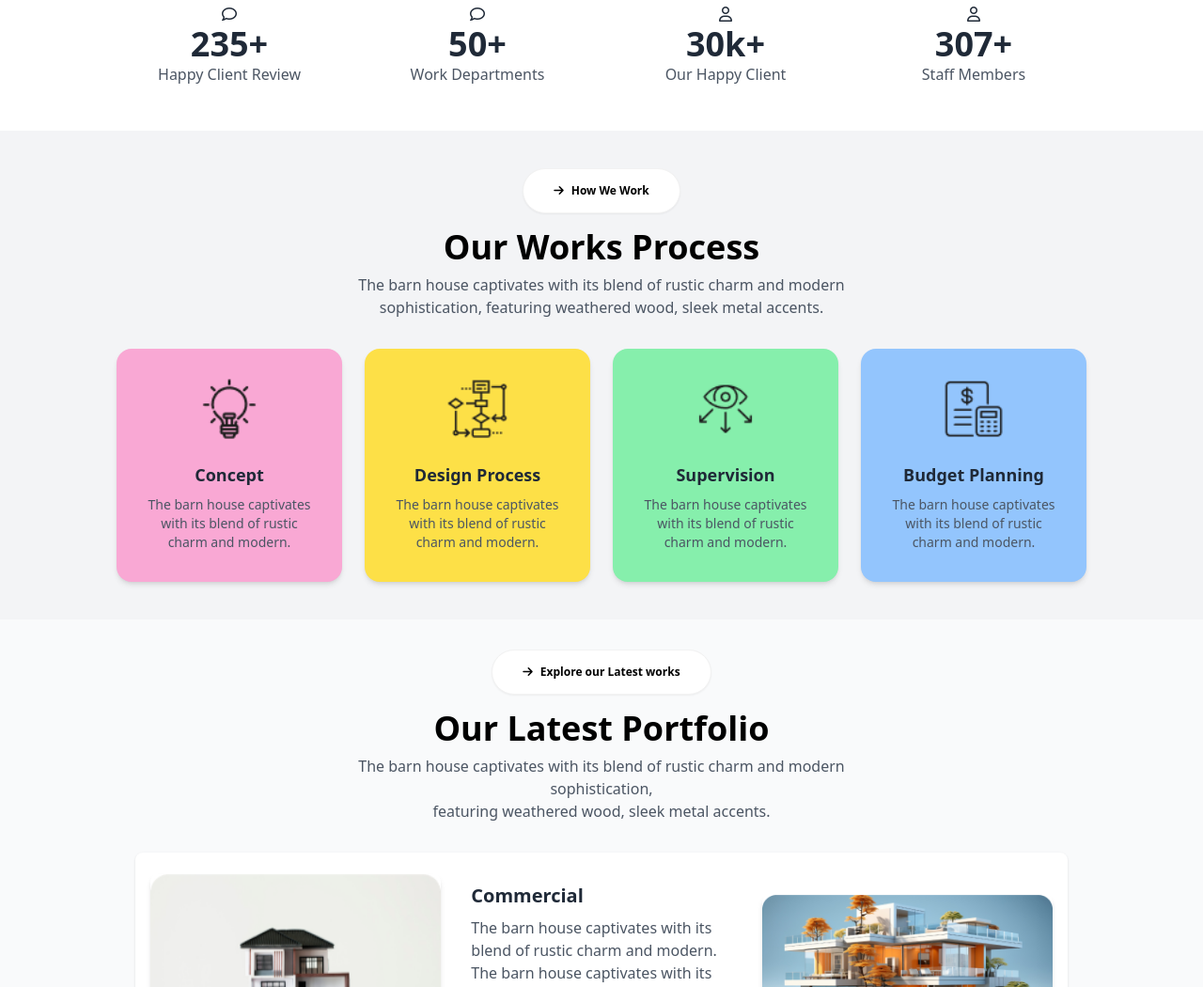
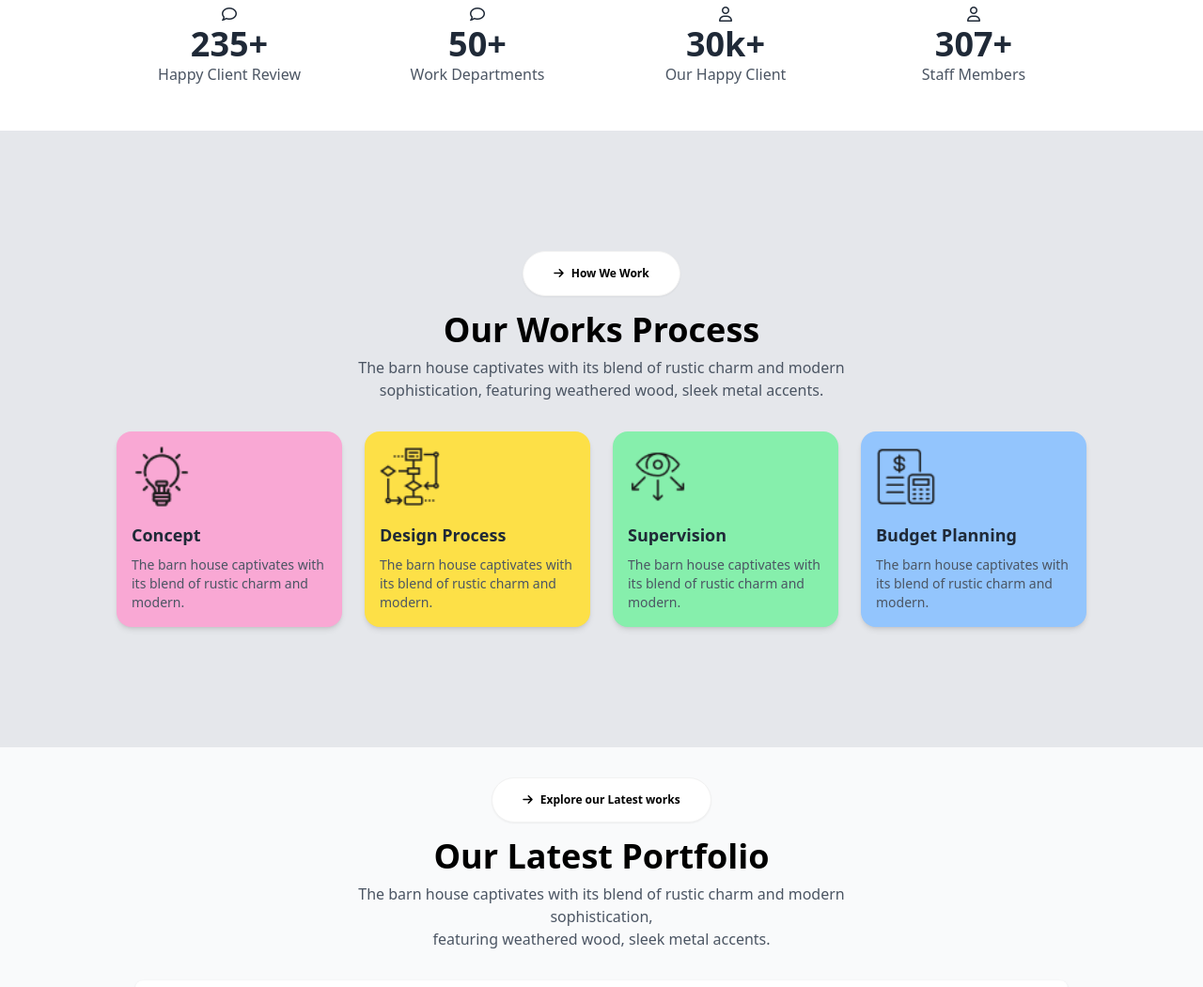
Before and after one commit to zasimmallick/B10-Assignment-03, a plain HTML site: page index.html in a window 1280 px wide. Shown: the part 1750-2800 px from the top of the page at 94% size. Drawn offline with nearby package versions, Linux system fonts and the light colour scheme.

Commit message:
Final Commit Add

```diff
--- a/index.html
+++ b/index.html
@@ -47,6 +47,7 @@
 
 </head>
 <body class="font-Manrope">
+  <!-- Header section start -->
   <header class="md:container mx-auto">
    <!-- Navbar Section Start -->
     <section class="lg:px-16 lg:pt-4">
@@ -133,12 +134,13 @@
     </section>
       <!-- Banner section End -->
   </header>
+   <!-- Header section End -->
 
   <!-- main section start -->
    <main>
       <!-- About Us Section Start -->
       <section class="bg-gray-100 ">
-        <div class="bg-gray-100  py-20 lg:px-24">
+        <div class="bg-gray-200  py-20 lg:px-24">
           <div class="container mx-auto px-4 lg:px-20">
             <div class="flex flex-col lg:flex-row gap-10">
 
@@ -233,7 +235,7 @@
       <!-- Stat Section end -->
 
       <!-- How We Works Section Start -->
-      <section class="bg-gray-100 py-10 lg:px-24 ">
+      <section class="bg-gray-200 py-10 lg:px-24 lg:py-32 ">
 
         <div class="text-center mb-8 px-4 ">
           <div class="flex justify-center mb-4">
@@ -247,51 +249,54 @@
             The barn house captivates with its blend of rustic charm and modern sophistication, featuring weathered wood, sleek metal accents.
           </p>
         </div>
+
         <div class="flex flex-wrap justify-center gap-6 mt-8 px-4">
-
+          <!-- Concept Card -->
           <div class="card w-full sm:w-60 bg-pink-300 shadow-md hover:shadow-lg">
-            <div class="card-body items-center text-center">
-              <img src="assets/concept.png" alt="Concept Image" class="h-16 w-16 mb-4">
-              <h3 class="text-lg font-semibold text-gray-800">Concept</h3>
-              <p class="text-gray-600 text-sm">
+            <div class="card-body flex flex-col items-start text-left p-4">
+              <img src="assets/concept.png" alt="Concept Image" class="h-12 w-12 mb-2 sm:h-16 sm:w-16">
+              <h3 class="text-md sm:text-lg font-semibold text-gray-800">Concept</h3>
+              <p class="text-sm text-gray-600">
                 The barn house captivates with its blend of rustic charm and modern.
               </p>
             </div>
           </div>
 
-
+          <!-- Design Process Card -->
           <div class="card w-full sm:w-60 bg-yellow-300 shadow-md hover:shadow-lg">
-            <div class="card-body items-center text-center">
-              <img src="assets/flow-chart.png" alt="Design Process Image" class="h-16 w-16 mb-4">
-              <h3 class="text-lg font-semibold text-gray-800">Design Process</h3>
-              <p class="text-gray-600 text-sm">
+            <div class="card-body flex flex-col items-start text-left p-4">
+              <img src="assets/flow-chart.png" alt="Design Process Image" class="h-12 w-12 mb-2 sm:h-16 sm:w-16">
+              <h3 class="text-md sm:text-lg font-semibold text-gray-800">Design Process</h3>
+              <p class="text-sm text-gray-600">
                 The barn house captivates with its blend of rustic charm and modern.
               </p>
             </div>
           </div>
 
+          <!-- Supervision Card -->
           <div class="card w-full sm:w-60 bg-green-300 shadow-md hover:shadow-lg">
-            <div class="card-body items-center text-center">
-              <img src="assets/vision.png" alt="Supervision Image" class="h-16 w-16 mb-4">
-              <h3 class="text-lg font-semibold text-gray-800">Supervision</h3>
-              <p class="text-gray-600 text-sm">
+            <div class="card-body flex flex-col items-start text-left p-4">
+              <img src="assets/vision.png" alt="Supervision Image" class="h-12 w-12 mb-2 sm:h-16 sm:w-16">
+              <h3 class="text-md sm:text-lg font-semibold text-gray-800">Supervision</h3>
+              <p class="text-sm text-gray-600">
                 The barn house captivates with its blend of rustic charm and modern.
               </p>
             </div>
           </div>
 
+          <!-- Budget Planning Card -->
           <div class="card w-full sm:w-60 bg-blue-300 shadow-md hover:shadow-lg">
-            <div class="card-body items-center text-center">
-              <img src="assets/budget-planning.png" alt="Budget Planning Image" class="h-16 w-16 mb-4">
-              <h3 class="text-lg font-semibold text-gray-800">Budget Planning</h3>
-              <p class="text-gray-600 text-sm">
+            <div class="card-body flex flex-col items-start text-left p-4">
+              <img src="assets/budget-planning.png" alt="Budget Planning Image" class="h-12 w-12 mb-2 sm:h-16 sm:w-16">
+              <h3 class="text-md sm:text-lg font-semibold text-gray-800">Budget Planning</h3>
+              <p class="text-sm text-gray-600">
                 The barn house captivates with its blend of rustic charm and modern.
               </p>
             </div>
           </div>
         </div>
+
       </section>
-
 
       <!-- How We Works Section End -->
 
@@ -313,9 +318,9 @@
           </p>
         </div>
 
-        <!-- Portfolio Grid Section 1 -->
+
         <div class="grid grid-cols-1 md:grid-cols-3 gap-4 p-4 bg-white shadow rounded-lg">
-          <!-- First Image -->
+
           <div class="flex items-center justify-center">
             <img
               src="assets/img1.png"
@@ -324,7 +329,7 @@
             />
           </div>
 
-          <!-- Text and Description -->
+
           <div class="flex flex-col justify-center p-4">
             <h2 class="text-xl font-bold mb-2">Commercial</h2>
             <p class="text-gray-600 mb-4">
@@ -337,7 +342,7 @@
             </button>
           </div>
 
-          <!-- Second Image -->
+
           <div class="flex items-center justify-center">
             <img
               src="assets/img2.png"
@@ -347,9 +352,8 @@
           </div>
         </div>
 
-        <!-- Portfolio Grid Section 2 -->
         <div class="grid grid-cols-1 sm:grid-cols-2 lg:grid-cols-4 gap-4 p-4 bg-white shadow rounded-lg mt-8">
-          <!-- First Image -->
+
           <div class="flex items-center justify-center">
             <img
               src="assets/img3.png"
@@ -358,7 +362,7 @@
             />
           </div>
 
-          <!-- Second Image -->
+
           <div class="flex items-center justify-center">
             <img
               src="assets/img4.png"
@@ -367,7 +371,7 @@
             />
           </div>
 
-          <!-- Text and Description -->
+
           <div class="flex flex-col justify-center p-4">
             <h2 class="text-xl font-bold mb-2">Commercial</h2>
             <p class="text-gray-600 mb-4">
@@ -380,7 +384,7 @@
             </button>
           </div>
 
-          <!-- Third Image -->
+
           <div class="flex items-center justify-center">
             <img
               src="assets/img5.png"
@@ -396,7 +400,7 @@
 
        <!-- Client Testimonials Section Start -->
 
-<section class="bg-gray-100 py-8 sm:py-12">
+<section class="bg-gray-200 py-8 sm:py-12">
   <div class="container mx-auto px-4 sm:px-6 lg:px-24 text-center">
     <!-- Section Header -->
     <div class="mb-6 sm:mb-8">
```
